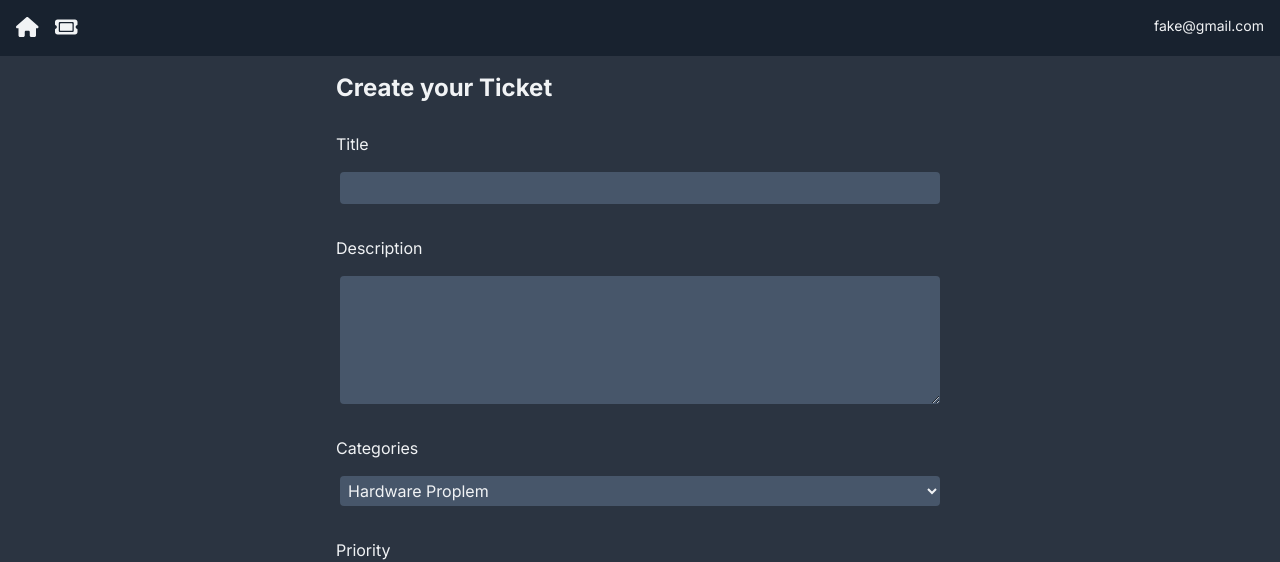
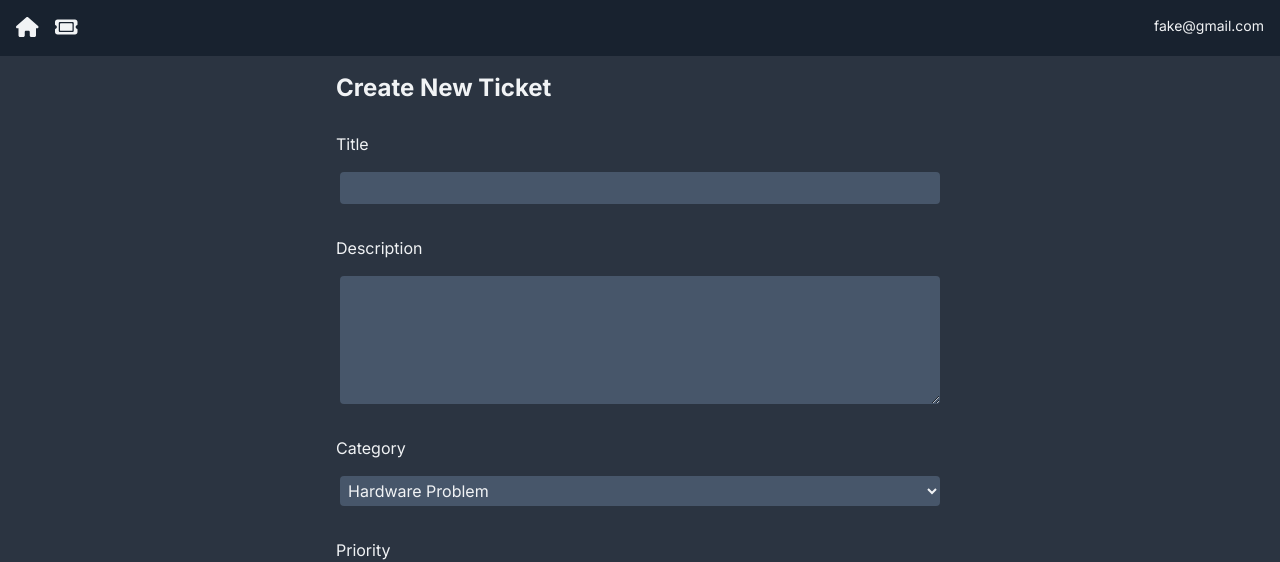
Before and after one commit to subash-43/TicketApp, a Next.js app: page /TicketPage/new in a window 1280 px wide. Shown: the top 562 px of the page. Built offline with nearby package versions, Linux system fonts and the light colour scheme.

Commit message:
Tickets ready

```diff
--- a/app/(components)/TicketCard.jsx
+++ b/app/(components)/TicketCard.jsx
@@ -1,3 +1,4 @@
+import Link from "next/link";
 import DeleteBlock from "./DeleteBlock";
 import PriorityDisplay from "./PriorityDisplay";
 import ProgressDisplay from "./ProgressDisplay";
@@ -15,7 +16,7 @@ const TicketCard = ({ ticket }) => {
     };
 
     const date = new Date(timestamp);
-    const formattedDate = date.toLocaleString('en-IN',options);
+    const formattedDate = date.toLocaleString('en-IN', options);
     return formattedDate;
 
   };
@@ -28,6 +29,8 @@ const TicketCard = ({ ticket }) => {
           <DeleteBlock id={ticket._id} />
         </div>
       </div>
+
+      <Link href={`TicketPage/${ticket._id}`} style={{display: "contents"}}>
         <h4>{ticket.title}</h4>
         <hr className="h-px border-0 bg-page mb-2" />
         <p className="whitespace-pre-wrap">{ticket.description}</p>
@@ -42,6 +45,7 @@ const TicketCard = ({ ticket }) => {
             <StatusDisplay status={ticket.status} />
           </div>
         </div>
+      </Link>
     </div>
   );
 };
--- a/app/(components)/TicketForm.jsx
+++ b/app/(components)/TicketForm.jsx
@@ -1,16 +1,33 @@
 "use client";
+import { useRouter } from "next/navigation";
+import React, { useState } from "react";
 
-import { useRouter } from "next/navigation";
-import { useState } from "react";
+const TicketForm = ({ ticket }) => {
+  const EDITMODE = ticket._id === "new" ? false : true;
+  const router = useRouter();
+  const startingTicketData = {
+    title: "",
+    description: "",
+    priority: 1,
+    progress: 0,
+    status: "not started",
+    category: "Hardware Problem",
+  };
 
-const TicketForm = () => {
+  if (EDITMODE) {
+    startingTicketData["title"] = ticket.title;
+    startingTicketData["description"] = ticket.description;
+    startingTicketData["priority"] = ticket.priority;
+    startingTicketData["progress"] = ticket.progress;
+    startingTicketData["status"] = ticket.status;
+    startingTicketData["category"] = ticket.category;
+  }
 
-  const router = useRouter()
+  const [formData, setFormData] = useState(startingTicketData);
 
   const handleChange = (e) => {
     const value = e.target.value;
     const name = e.target.name;
-
 
     setFormData((preState) => ({
       ...preState,
@@ -20,42 +37,52 @@ const TicketForm = () => {
 
   const handleSubmit = async (e) => {
     e.preventDefault();
-    const res = await fetch('/api/Tickets',{
-      method: 'POST',
-      body: JSON.stringify({formData}),
-      'content-type': "application/json"
-    })
-    if(!res.ok){
-      throw new Error(
-        "Failed to create Ticket."
-      )}
-      router.refresh()
-      router.push('/')
 
+    if (EDITMODE) {
+      const res = await fetch(`/api/Tickets/${ticket._id}`, {
+        method: "PUT",
+        headers: {
+          "Content-type": "application/json",
+        },
+        body: JSON.stringify({ formData }),
+      });
+      if (!res.ok) {
+        throw new Error("Failed to update ticket");
+      }
+    } else {
+      const res = await fetch("/api/Tickets", {
+        method: "POST",
+        body: JSON.stringify({ formData }),
+        //@ts-ignore
+        "Content-Type": "application/json",
+      });
+      if (!res.ok) {
+        throw new Error("Failed to create ticket");
+      }
+    }
+
+    router.refresh();
+    router.push("/");
   };
 
-  const startingTicketData = {
-    title: "",
-    description: "",
-    priority: 1,
-    progress: 0,
-    status: "not started",
-    category: "Hardware proplem",
-  };
-
-  const [formData, setFormData] = useState(startingTicketData);
+  const categories = [
+    "Hardware Problem",
+    "Software Problem",
+    "Application Deveopment",
+    "Project",
+  ];
 
   return (
-    <div className="flex justify-center">
+    <div className=" flex justify-center">
       <form
+        onSubmit={handleSubmit}
+        method="post"
         className="flex flex-col gap-3 w-1/2"
-        method="post"
-        onSubmit={handleSubmit}
       >
-        <h3>Create your Ticket</h3>
+        <h3>{EDITMODE ? "Update Your Ticket" : "Create New Ticket"}</h3>
         <label>Title</label>
         <input
-          id="tittle"
+          id="title"
           name="title"
           type="text"
           onChange={handleChange}
@@ -71,16 +98,17 @@ const TicketForm = () => {
           value={formData.description}
           rows="5"
         />
-
-        <label>Categories</label>
+        <label>Category</label>
         <select
           name="category"
           value={formData.category}
           onChange={handleChange}
         >
-          <option value="Harward Proplem">Hardware Proplem</option>
-          <option value="Software Proplem">Software Proplem</option>
-          <option value="Project">Project</option>
+          {categories?.map((category, _index) => (
+            <option key={_index} value={category}>
+              {category}
+            </option>
+          ))}
         </select>
 
         <label>Priority</label>
@@ -137,18 +165,21 @@ const TicketForm = () => {
           id="progress"
           name="progress"
           value={formData.progress}
-          min={"0"}
-          max={"100"}
+          min="0"
+          max="100"
           onChange={handleChange}
         />
         <label>Status</label>
         <select name="status" value={formData.status} onChange={handleChange}>
-          <option value="not Started">Not Started</option>
+          <option value="not started">Not Started</option>
           <option value="started">Started</option>
           <option value="done">Done</option>
         </select>
-
-        <input type="submit" className="btn" value={"Create Ticket"} />
+        <input
+          type="submit"
+          className="btn max-w-xs"
+          value={EDITMODE ? "Update Ticket" : "Create Ticket"}
+        />
       </form>
     </div>
   );
--- a/app/TicketPage/[id]/page.jsx
+++ b/app/TicketPage/[id]/page.jsx
@@ -1,6 +1,30 @@
 import TicketForm from "@/app/(components)/TicketForm";
 
-const TicketPage = ({param}) => {
-    return <TicketForm/>;
+const getTicketById = async (id) => {
+
+    const res = await fetch(`http://localhost:3000/api/Tickets/${id}`, {
+        cache: 'no-store'
+    })
+    if (!res.ok) {
+        throw new Error('Failed to get ticket.')
+    }
+    return res.json();
+}
+
+const TicketPage = async ({params}) => {
+
+    const EDITMODE = params.id === 'new' ? false : true
+
+    let updateTicketData = {}
+
+    if (EDITMODE) {
+        updateTicketData = await getTicketById(params.id);
+        updateTicketData = updateTicketData.foundTicket;
+    } else {
+        updateTicketData = {
+            _id: "new"
+        }
+    }
+    return <TicketForm ticket={updateTicketData} />;
 }
 export default TicketPage;
--- a/app/api/Tickets/[id]/route.js
+++ b/app/api/Tickets/[id]/route.js
@@ -1,5 +1,16 @@
 import Ticket from "@/app/(models)/Tickets";
 import { NextResponse } from "next/server";
+
+export async function GET(req, { params }) {
+  try {
+    const { id } = params
+    const foundTicket = await Ticket.findOne({ _id: id });
+    return NextResponse.json({ foundTicket }, { status: 200 });
+  } catch (error) {
+    return NextResponse.json({ message: "Error", error }, { status: 500 });
+  }
+
+}
 
 export async function DELETE(req, { params }) {
   try {
@@ -12,3 +23,26 @@ export async function DELETE(req, { params }) {
     return NextResponse.json({ message: "Error", error }, { status: 500 });
   }
 }
+
+export async function PUT(req, { params }) {
+
+
+
+  try {
+    const { id } = params;
+
+    console.log(id)
+
+    const body = await req.json();
+    const ticketData = body.formData;
+
+    const updateTicketData = await Ticket.findByIdAndUpdate(id, {
+      ...ticketData
+    })
+
+    return NextResponse.json({ message: "Ticket Updated" }, { status: 200 });
+  } catch (error) {
+    console.log(error);
+    return NextResponse.json({ message: "Error", error }, { status: 500 });
+  }
+}
```
Lines whose indentation alone changed are shown as unchanged.
